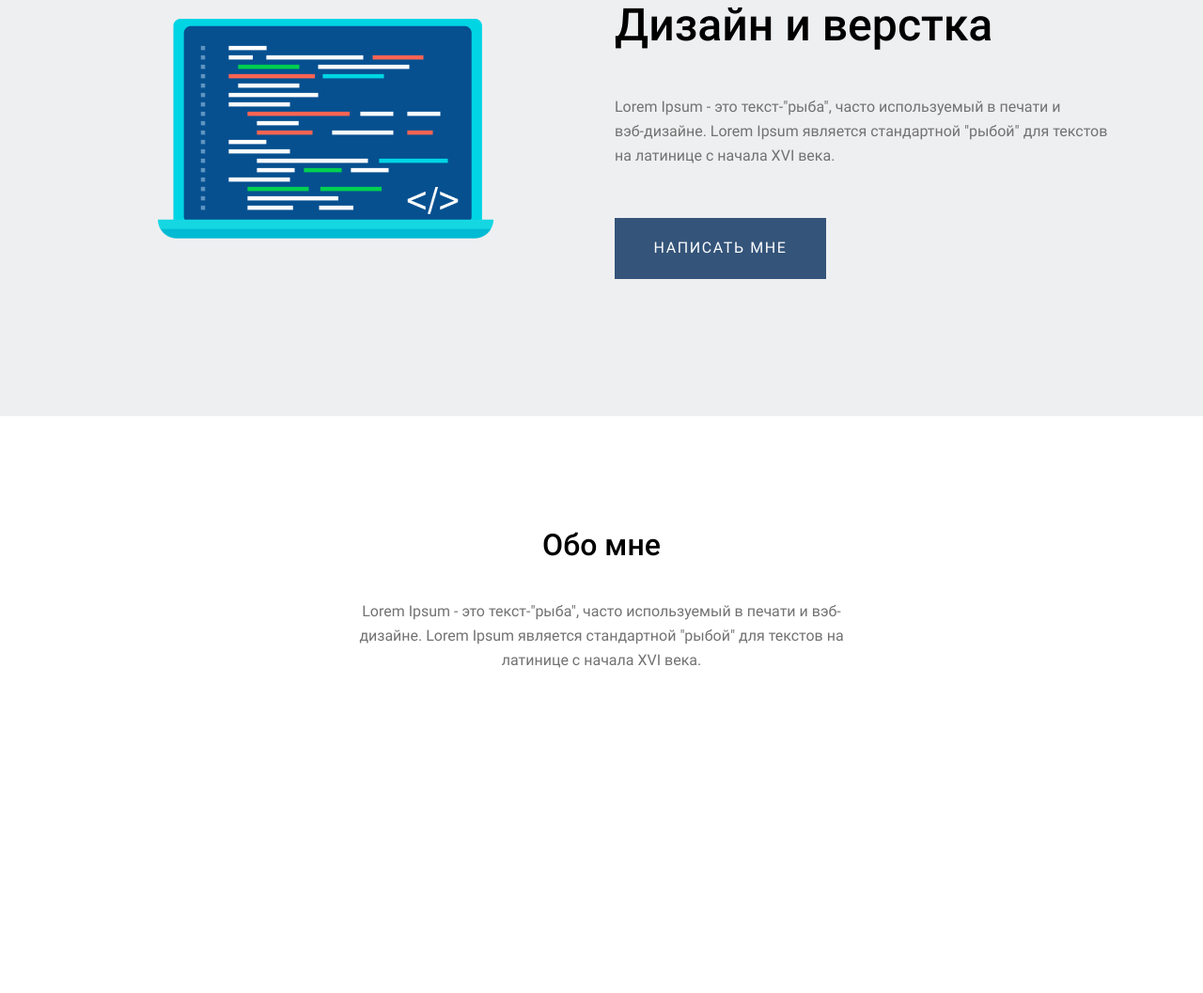
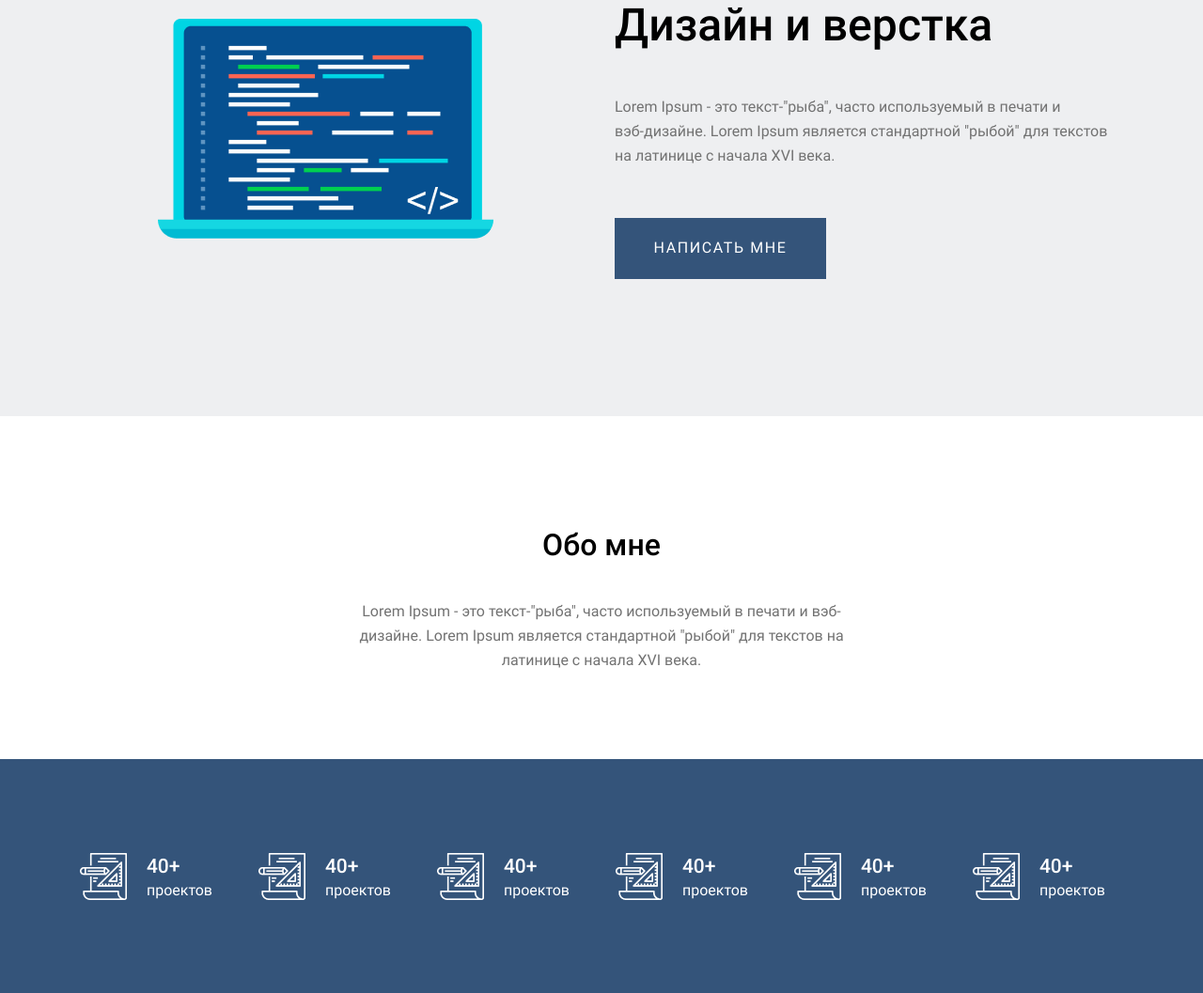
Before and after one commit to Screamo95/project-2, a plain HTML site: page index.html in a window 1280 px wide. Shown: the part 251-1308 px from the top of the page at 94% size. Before the commit the page ends 1067 px from the top, so only its background shows below. Drawn offline with Linux system fonts and the light colour scheme.

Commit message:
Вертска numbers

```diff
--- a/css/style.css
+++ b/css/style.css
@@ -186,7 +186,7 @@
 
 .about {
   padding-top: 121px;
-  padding-bottom: 100px;
+  padding-bottom: 92px;
 }
 .about__body {
   max-width: 540px;
@@ -217,6 +217,65 @@
   }
 }
 
+/* Numbers */
+
+.numbers {
+  padding-top: 100px;
+  padding-bottom: 99px;
+  background-color: var(--accent_color);
+}
+.numbers__body {
+  display: grid;
+  gap: 49px;
+  grid-template-columns: repeat(6, 1fr);
+  width: 1091px;
+  margin-left: 20px;
+}
+.numbers__item {
+  width: 141px;
+  display: flex;
+  justify-content: space-between;
+}
+.numbers__item-img {
+  width: 50px;
+}
+.numbers__text {
+}
+.numbers__text-title {
+  display: block;
+  font-family: roboto-medium;
+  font-size: 21px;
+  color: #fff;
+  margin-bottom: 7px;
+  margin-top: 4px;
+}
+.numbers__text-subtitle {
+  font-family: roboto-regular;
+  font-size: 16px;
+  color: #fff;
+}
+
+@media screen and (max-width: 1200px) {
+  .numbers__body {
+    grid-template-columns: repeat(3, 1fr);
+    width: auto;
+    margin-left: 0;
+  }
+}
+@media screen and (max-width: 576px) {
+  .numbers__body {
+    grid-template-columns: repeat(2, 1fr);
+  }
+}
+@media screen and (max-width: 390px) {
+  .numbers__body {
+    /* padding-left: 10px;
+    padding-right: 10px;
+    gap: 15px; */
+    grid-template-columns: repeat(1, 1fr);
+    justify-items: center;
+  }
+}
 
 
 
--- a/index.html
+++ b/index.html
@@ -42,5 +42,55 @@
       </div>
     </div>
   </section>
+
+  <section class="numbers">
+    <div class="global__container">
+      <div class="numbers__body">
+        <div class="numbers__item">
+          <img src="img/numbers__icon.png" alt="Icon" class="numbers__item-img">
+          <div class="numbers__text">
+            <span class="numbers__text-title">40+</span>
+            <span class="numbers__text-subtitle">проектов</span>
+          </div>
+        </div>
+        <div class="numbers__item">
+          <img src="img/numbers__icon.png" alt="Icon" class="numbers__item-img">
+          <div class="numbers__text">
+            <span class="numbers__text-title">40+</span>
+            <span class="numbers__text-subtitle">проектов</span>
+          </div>
+        </div>
+        <div class="numbers__item">
+          <img src="img/numbers__icon.png" alt="Icon" class="numbers__item-img">
+          <div class="numbers__text">
+            <span class="numbers__text-title">40+</span>
+            <span class="numbers__text-subtitle">проектов</span>
+          </div>
+        </div>
+        <div class="numbers__item">
+          <img src="img/numbers__icon.png" alt="Icon" class="numbers__item-img">
+          <div class="numbers__text">
+            <span class="numbers__text-title">40+</span>
+            <span class="numbers__text-subtitle">проектов</span>
+          </div>
+        </div>
+        <div class="numbers__item">
+          <img src="img/numbers__icon.png" alt="Icon" class="numbers__item-img">
+          <div class="numbers__text">
+            <span class="numbers__text-title">40+</span>
+            <span class="numbers__text-subtitle">проектов</span>
+          </div>
+        </div>
+        <div class="numbers__item">
+          <img src="img/numbers__icon.png" alt="Icon" class="numbers__item-img">
+          <div class="numbers__text">
+            <span class="numbers__text-title">40+</span>
+            <span class="numbers__text-subtitle">проектов</span>
+          </div>
+        </div>
+      </div>
+    </div>
+  </section>
+
 </body>
 </html>
```
Also changed, not shown: img/numbers__icon.png (added).
